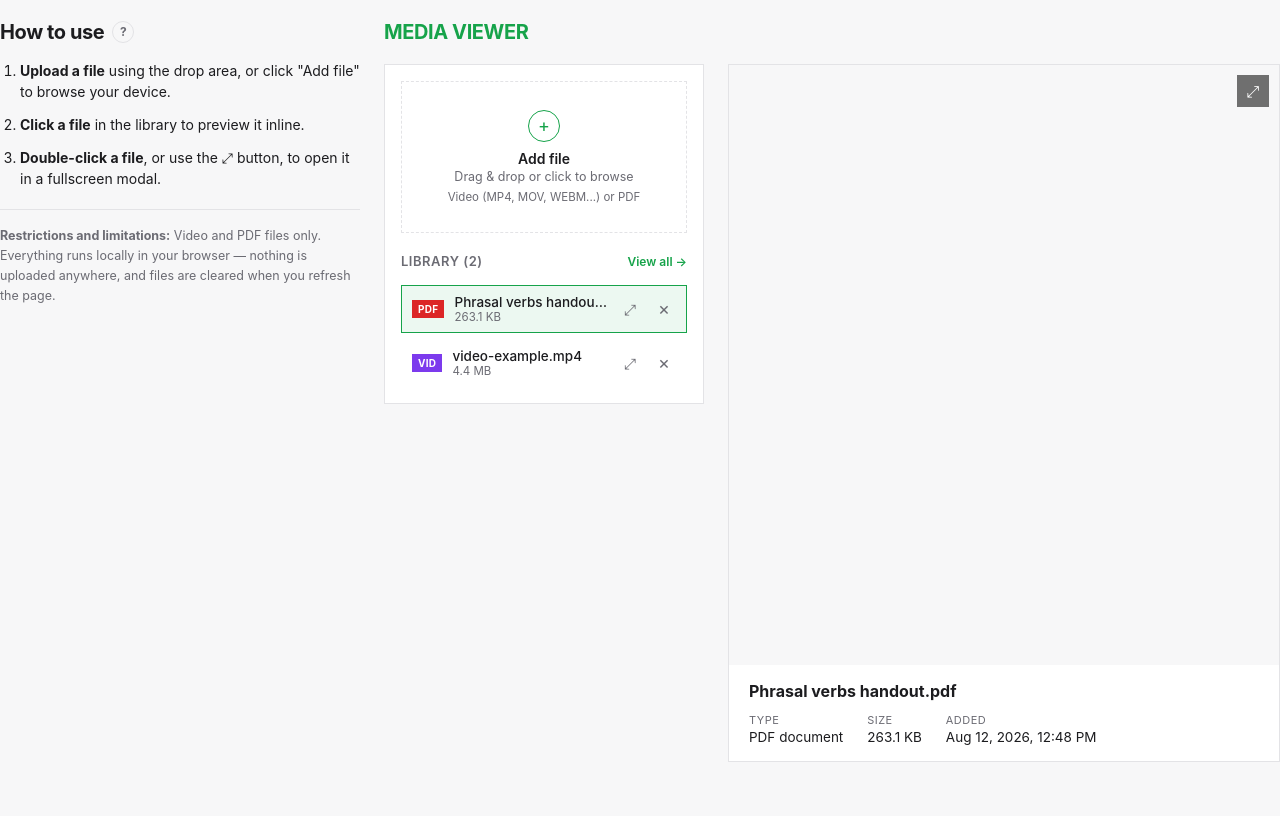
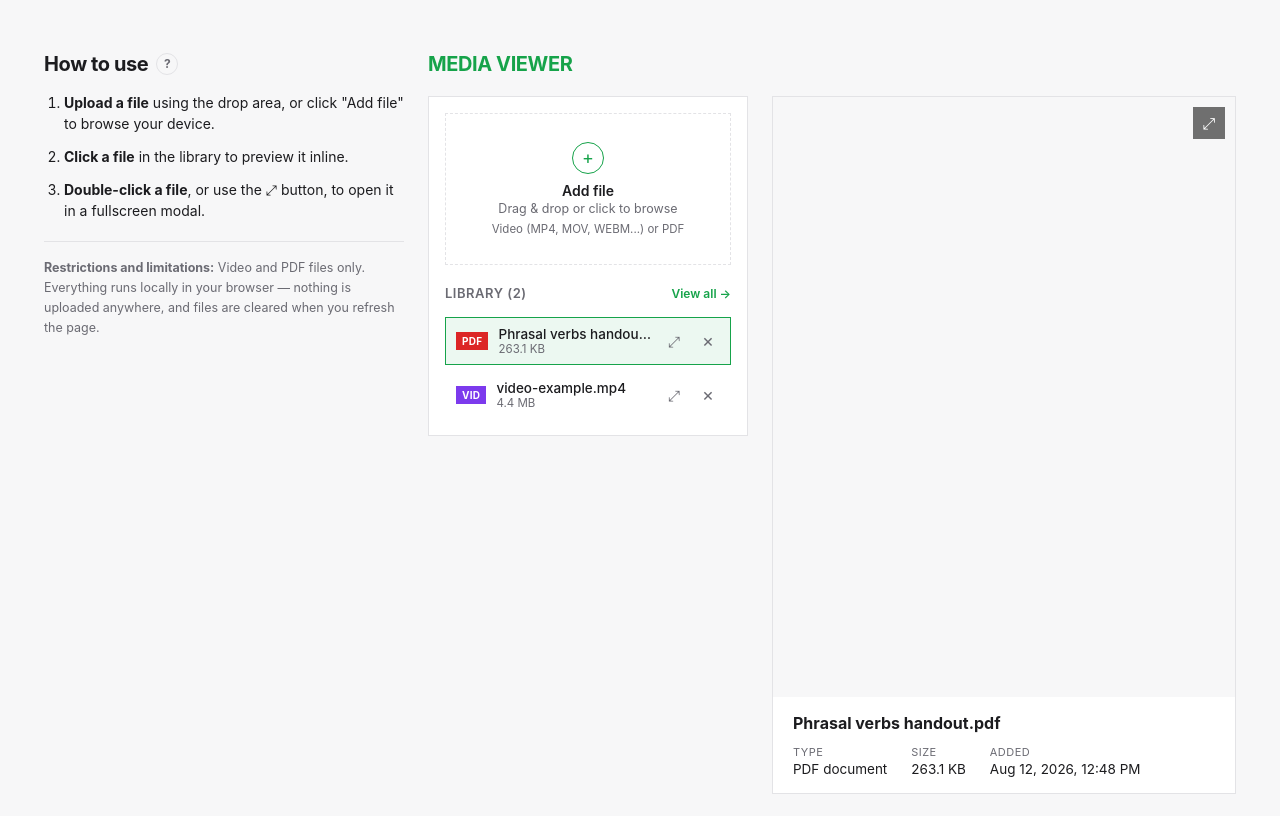
Before and after one commit to olesiatk/poc-pdf-video, a React (Vite) app: page / in a window 1280 px wide. Shown: the top 816 px of the page. Built offline with nearby package versions, Linux system fonts and the light colour scheme.

Commit message:
Constrain .app__layout width on larger screens
Below 1080px it stays full-width with 16px side padding; from 1081px
up it settles at a fixed 1224px (capped at 96% of viewport) and
centers itself, instead of stretching edge-to-edge on wide screens.

```diff
--- a/src/App.css
+++ b/src/App.css
@@ -56,12 +56,28 @@
   grid-template-columns: minmax(280px, 360px) 1fr;
   gap: 24px;
   align-items: start;
-  padding: 32px 8 48px;
+  padding: 32px 16px 80px;
 }
 
 @media (max-width: 960px) {
   .app__layout {
     grid-template-columns: 1fr;
+  }
+}
+
+@media screen and (max-width: 1080px) {
+  .app__layout {
+    padding: 0 16px;
+    max-width: 100%;
+    width: 100%;
+  }
+}
+
+@media screen and (min-width: 1081px) {
+  .app__layout {
+    width: 1224px;
+    max-width: 96%;
+    margin: 0 auto;
   }
 }
 
```
